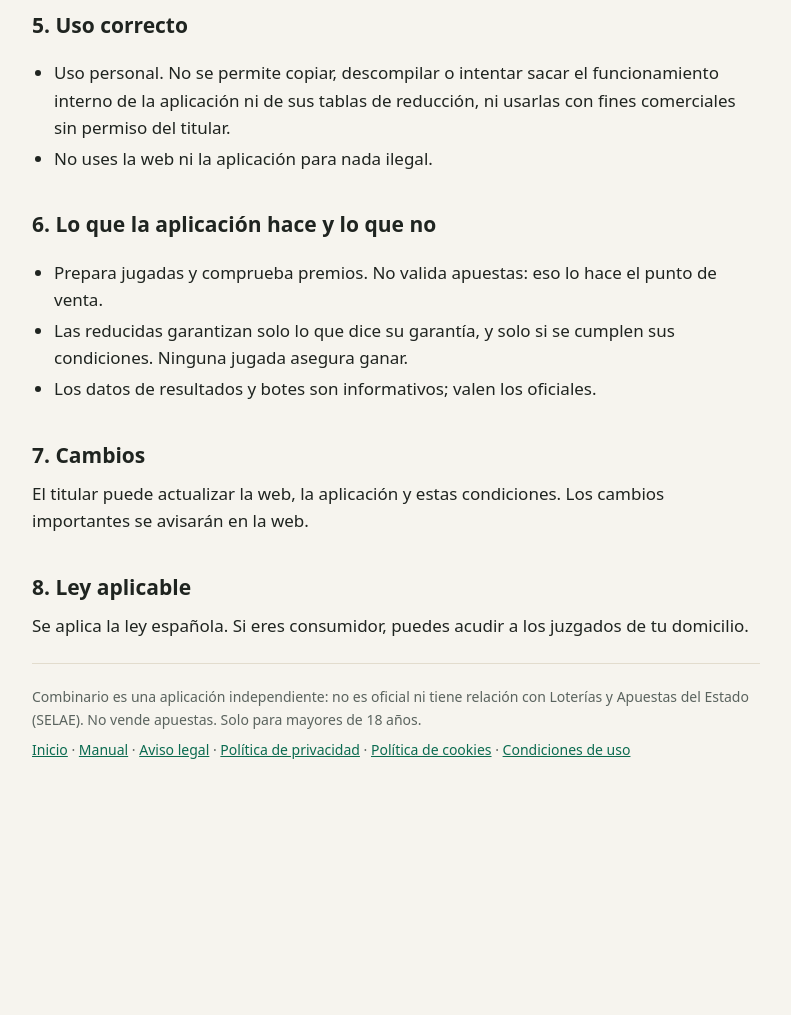
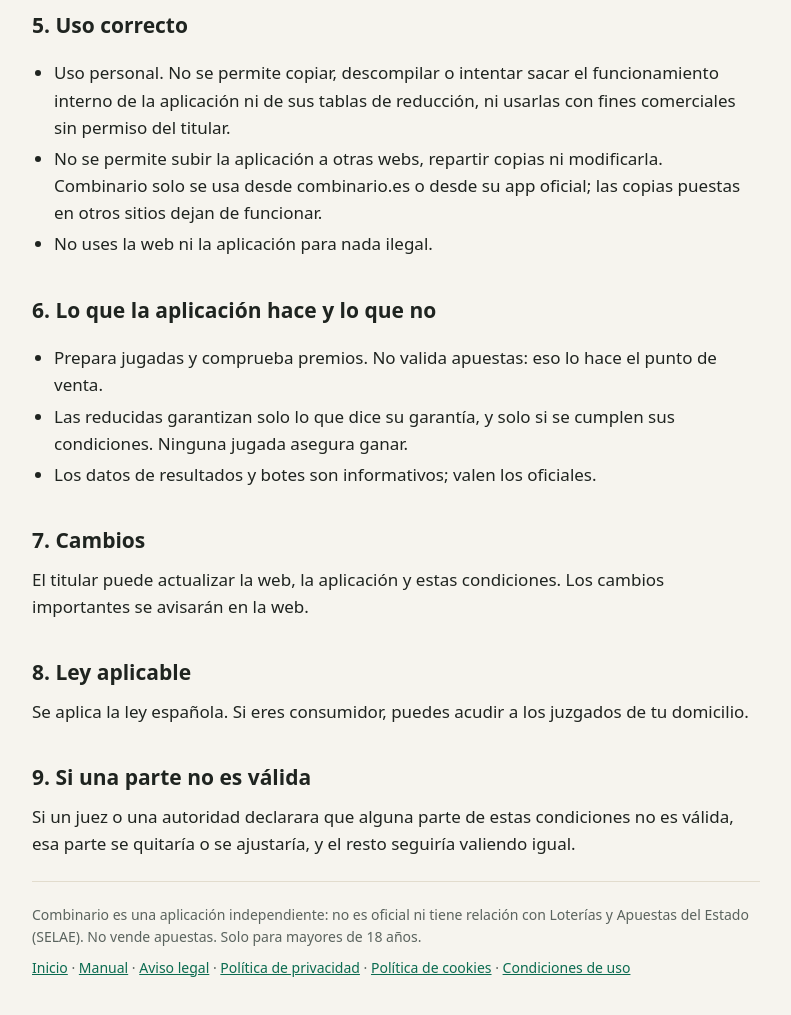
Before and after one commit to kioscoisi/combinario, a plain HTML site: page legal/condiciones.html in a window 1280 px wide. Shown: the part 1072-2087 px from the top of the page, without its empty margins (244-1035 px from the left). Before the commit the page ends 1870 px from the top, so only its background shows below. Drawn offline with Linux system fonts and the light colour scheme.

Commit message:
Condiciones de uso: no subir la app a otras webs ni repartir copias; cláusula de validez parcial
Co-Authored-By: Claude Opus 5.5 <noreply@anthropic.com>
Claude-Session: https://claude.ai/code/session_01QnkXy4z18V3SauP4DeqzjH

```diff
--- a/legal/condiciones.html
+++ b/legal/condiciones.html
@@ -14,7 +14,7 @@
 <main>
 <nav aria-label="Información legal"><ul class="legnav"><li><a href="aviso-legal.html">Aviso legal</a></li><li><a href="privacidad.html">Política de privacidad</a></li><li><a href="cookies.html">Política de cookies</a></li><li><a href="condiciones.html" aria-current="page">Condiciones de uso</a></li></ul></nav>
 <h1>Condiciones de uso</h1>
-<p class="nota">Última actualización: 19/11/2026</p>
+<p class="nota">Última actualización: 20/11/2026</p>
 
 <h2>1. Qué regulan</h2>
 <p>Estas condiciones regulan el uso de combinario.es y de la aplicación Combinario (Android y web). Al usarlas, aceptas estas condiciones.</p>
@@ -30,6 +30,7 @@
 <p>Si en el futuro se vendiera una versión de pago, antes de comprar se informaría aquí del precio con IVA, de cómo pagar, del derecho de desistimiento de 14 días y de cuándo se pierde, y de cómo pedir un reembolso.</p>
 <h2>5. Uso correcto</h2>
 <ul><li>Uso personal. No se permite copiar, descompilar o intentar sacar el funcionamiento interno de la aplicación ni de sus tablas de reducción, ni usarlas con fines comerciales sin permiso del titular.</li>
+<li>No se permite subir la aplicación a otras webs, repartir copias ni modificarla. Combinario solo se usa desde combinario.es o desde su app oficial; las copias puestas en otros sitios dejan de funcionar.</li>
 <li>No uses la web ni la aplicación para nada ilegal.</li></ul>
 <h2>6. Lo que la aplicación hace y lo que no</h2>
 <ul><li>Prepara jugadas y comprueba premios. No valida apuestas: eso lo hace el punto de venta.</li>
@@ -39,6 +40,8 @@
 <p>El titular puede actualizar la web, la aplicación y estas condiciones. Los cambios importantes se avisarán en la web.</p>
 <h2>8. Ley aplicable</h2>
 <p>Se aplica la ley española. Si eres consumidor, puedes acudir a los juzgados de tu domicilio.</p>
+<h2>9. Si una parte no es válida</h2>
+<p>Si un juez o una autoridad declarara que alguna parte de estas condiciones no es válida, esa parte se quitaría o se ajustaría, y el resto seguiría valiendo igual.</p>
 
 </main>
 <footer><div class="legal"><p>Combinario es una aplicación independiente: no es oficial ni tiene relación con Loterías y Apuestas del Estado (SELAE). No vende apuestas. Solo para mayores de 18 años.</p>
```
